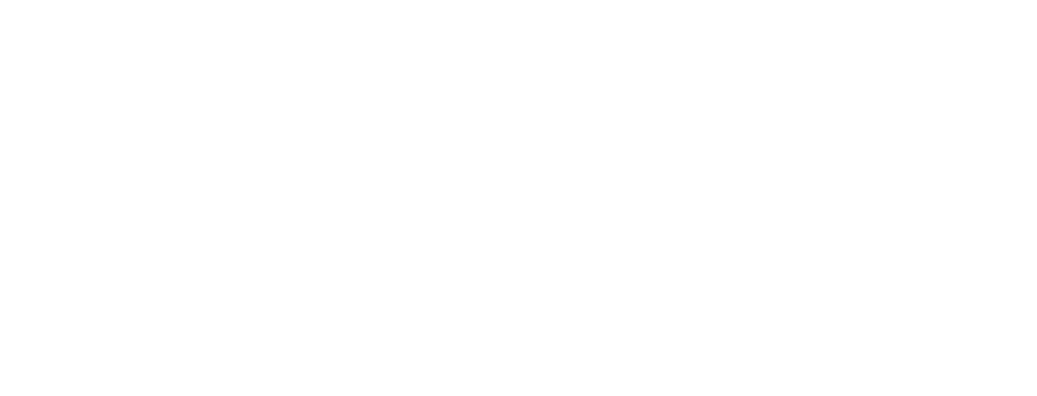
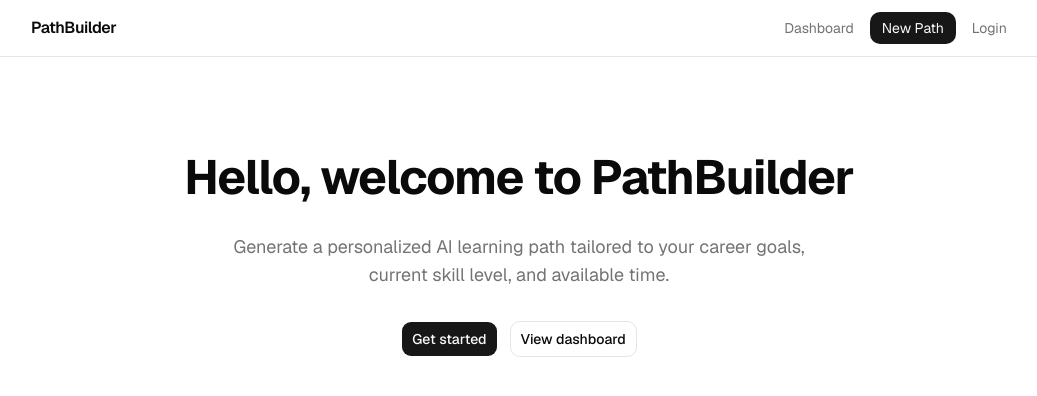
Before and after one commit to chingu-voyages/V62-tier2-team-24, a Next.js app: page / in a window 1280 px wide. Shown: the top 396 px of the page, without its empty margins (121-1158 px from the left). Built offline with nearby package versions, Linux system fonts and the light colour scheme.

Commit message:
Add Basic Navbar, homepage, and layout updates

```diff
--- a/src/app/layout.tsx
+++ b/src/app/layout.tsx
@@ -2,12 +2,13 @@ import type { Metadata } from "next";
 import "./globals.css";
 import { Geist } from "next/font/google";
 import { cn } from "@/lib/utils";
+import Navbar from "@/components/Navbar";
 
-const geist = Geist({subsets:['latin'],variable:'--font-sans'});
+const geist = Geist({ subsets: ["latin"], variable: "--font-sans" });
 
 export const metadata: Metadata = {
-  title: "V62 Tier 2 Team 24",
-  description: "Learning path application",
+  title: "PathBuilder",
+  description: "AI-powered learning path application",
 };
 
 export default function RootLayout({
@@ -17,7 +18,10 @@ export default function RootLayout({
 }>) {
   return (
     <html lang="en" className={cn("font-sans", geist.variable)}>
-      <body>{children}</body>
+      <body className="min-h-screen flex flex-col">
+        <Navbar />
+        <main className="flex-1">{children}</main>
+      </body>
     </html>
   );
 }
--- a/src/app/page.tsx
+++ b/src/app/page.tsx
@@ -1,3 +1,26 @@
+import Link from "next/link";
+import { Button } from "@/components/ui/button";
+
 export default function Home() {
-  return null;
+  return (
+    <div className="mx-auto flex max-w-5xl flex-col items-center justify-center gap-8 px-6 py-24 text-center">
+      <h1 className="text-4xl font-bold tracking-tight sm:text-5xl">
+        Hello, welcome to PathBuilder
+      </h1>
+      <p className="max-w-xl text-lg text-muted-foreground">
+        Generate a personalized AI learning path tailored to your career goals,
+        current skill level, and available time.
+      </p>
+      <div className="flex flex-wrap items-center justify-center gap-3">
+        <Link href="/paths/new">
+          <Button size="lg">Get started</Button>
+        </Link>
+        <Link href="/dashboard">
+          <Button variant="outline" size="lg">
+            View dashboard
+          </Button>
+        </Link>
+      </div>
+    </div>
+  );
 }
--- a/src/components/Navbar.tsx
+++ b/src/components/Navbar.tsx
@@ -1,3 +1,33 @@
+import Link from "next/link";
+
 export default function Navbar() {
-  return null;
+  return (
+    <header className="border-b border-border bg-background">
+      <div className="mx-auto flex h-14 max-w-5xl items-center justify-between px-6">
+        <Link href="/" className="text-base font-semibold tracking-tight">
+          PathBuilder
+        </Link>
+        <nav className="flex items-center gap-4 text-sm">
+          <Link
+            href="/dashboard"
+            className="text-muted-foreground hover:text-foreground transition-colors"
+          >
+            Dashboard
+          </Link>
+          <Link
+            href="/paths/new"
+            className="rounded-lg bg-primary px-3 py-1.5 text-primary-foreground hover:bg-primary/80 transition-colors"
+          >
+            New Path
+          </Link>
+          <Link
+            href="/(auth)/login"
+            className="text-muted-foreground hover:text-foreground transition-colors"
+          >
+            Login
+          </Link>
+        </nav>
+      </div>
+    </header>
+  );
 }
```
